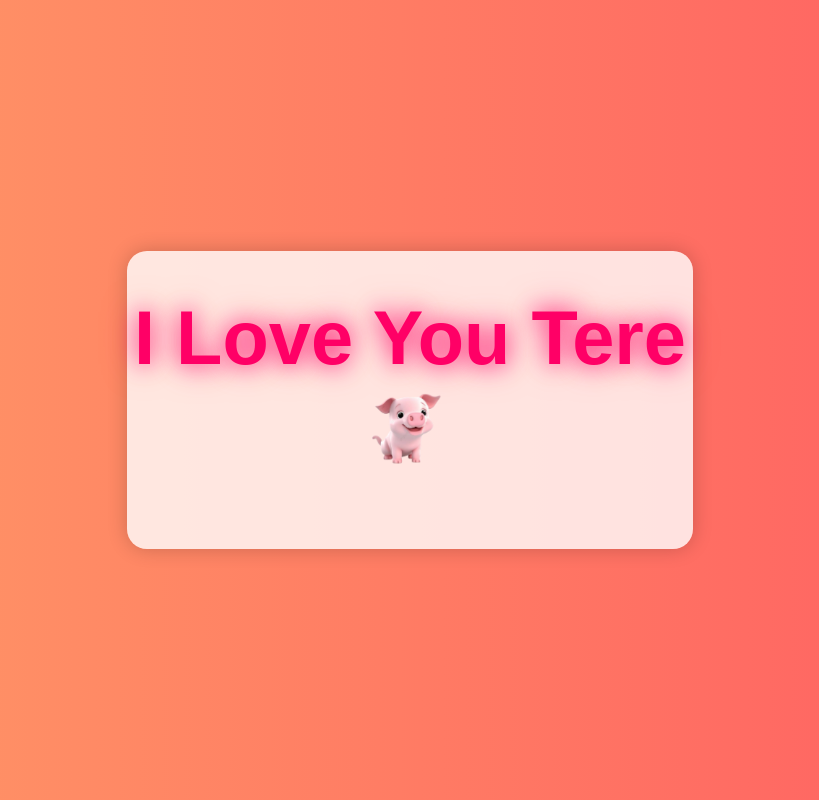
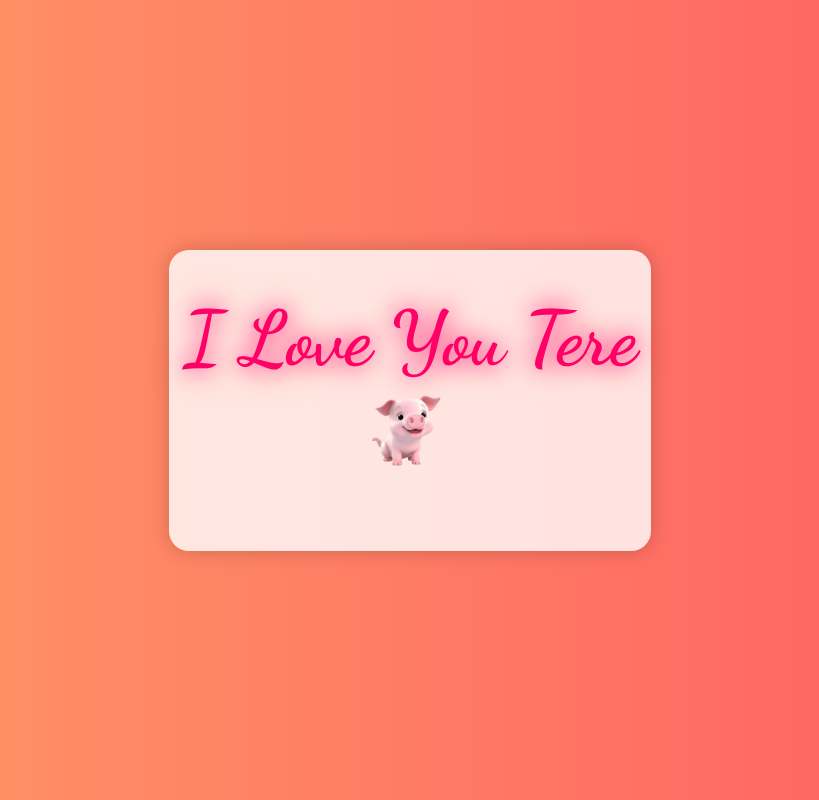
Before and after one commit to jamalnggau1/hihi, a plain HTML site: page index.html in a window 1280 px wide. Shown: the whole page, without its empty margins (230-1049 px from the left). Drawn offline with Linux system fonts and the light colour scheme.

Commit message:
Update index.html

```diff
--- a/index.html
+++ b/index.html
@@ -3,7 +3,8 @@
 <head>
     <meta charset="UTF-8">
     <meta name="viewport" content="width=device-width, initial-scale=1.0">
-    <title>I Love You Ica</title>
+    <title>I Love You Tere</title>
+    <link href="https://fonts.googleapis.com/css2?family=Dancing+Script:wght@700&display=swap" rel="stylesheet">
     <style>
         body {
             display: flex;
@@ -24,6 +25,7 @@
             animation: fadeIn 2s ease-in-out;
         }
         .message-box h1 {
+            font-family: 'Dancing Script', cursive;
             font-size: 4em;
             color: #ff0066;
             margin: 0;
```
